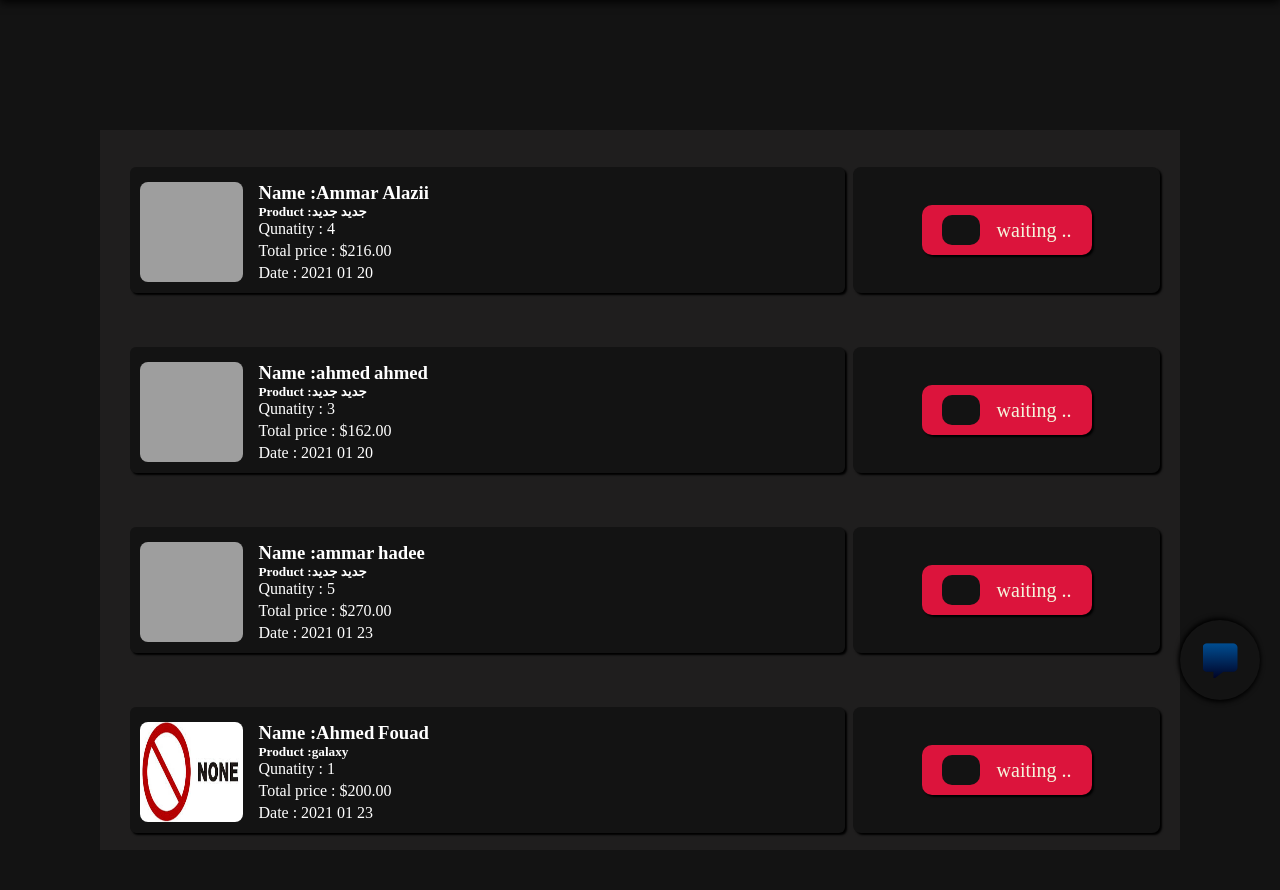
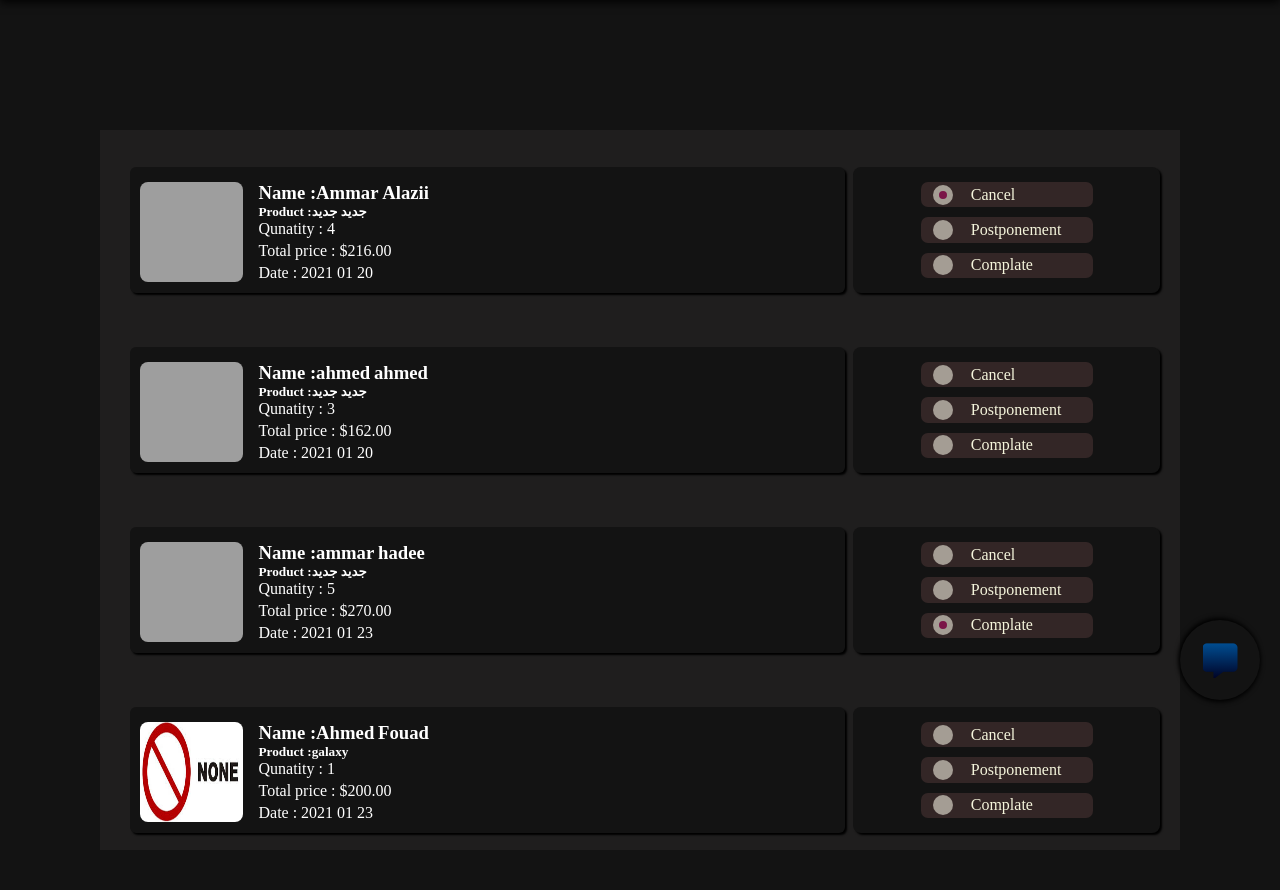
Before and after one commit to ammaralazie/CRM_for_sales_company, a Django app: page /Order_Manage/ in a window 1280 px wide. Shown: the part 80-970 px from the top of the page. Run offline with Django 3.2, Linux system fonts and the light colour scheme; a user stored in the database is signed in; data comes from the database, SQL or seed files in the repository; both versions use the stored data as it was after the commit; some libraries are stand-ins or nearby versions; grey boxes are pictures that could not be loaded.

Commit message:
add radio button to order managemente page

```diff
--- a/products/models.py
+++ b/products/models.py
@@ -46,7 +46,7 @@ class OrderItem(models.Model):
     quantity=models.IntegerField(default=0)
     date_add=models.DateTimeField(default=datetime.datetime.now)
     address=models.ForeignKey('Address',on_delete=models.CASCADE,null=True,blank=True)
-    complate=models.BooleanField(default=False)
+    complate=models.CharField(default='Cancel',max_length=20)
     def __str__(self):
         return str(self.customer)+ ' '+str(self.product)+' '+str(self.date_add)
 
--- /dev/null
+++ b/static/css/managementorder22.css
@@ -0,0 +1,62 @@
+.form_state{
+    width: 100%;
+    height: 100%;;
+    display: flex;
+    align-items: center;
+    justify-content: center;
+    flex-direction: column;
+}
+.cancel,.complat,.Postponement{
+    height: 26%;
+    background-color: rgb(51, 38, 38);
+    margin: 5px;
+    display: flex;
+    align-items: center;
+    padding-left: 15%;
+    border-radius: 7px;
+    user-select: none;
+    -webkit-user-select: none;
+    -moz-user-select: none;
+    -ms-user-select: none;
+    font-size: 16px;
+    position: relative;
+    width: 60%;
+}
+
+.cancell,.Postponementt,.complatt{
+    -webkit-appearance: none;
+    -moz-appearance: none;
+    -ms-appearance: none;
+    appearance: none;
+    background-color: #a49d94;
+    width: 20px;
+    height: 20px;
+    position: absolute;
+    top: 10%;
+    left: 7%;
+    border-radius: 40px;
+}
+
+
+
+.cancel:hover input ,.complat:hover input ,.Postponement:hover input {
+    background-color:rgb(94, 89, 89);
+    cursor: pointer;
+}
+
+.cancell.checkmark{
+    border: 6px solid #a49d94;
+    background-color: rgb(122 21 72);
+    padding: 0px;
+}
+
+.Postponementt.checkmark{
+    border: 6px solid #a49d94;
+    background-color: rgb(122 21 72);
+    padding: 0px;
+}
+.complatt.checkmark{
+    border: 6px solid #a49d94;
+    background-color: rgb(122 21 72);
+    padding: 0px;
+}
--- a/template/home_template/ordersmanagement.html
+++ b/template/home_template/ordersmanagement.html
@@ -2,6 +2,7 @@
 {% load static %}
 {% block head %}
 <link rel="stylesheet" href="{% static 'css/managementorder.css' %}">
+<link rel="stylesheet" href="{% static 'css/managementorder22.css' %}">
 <link rel="stylesheet" href="{% static 'css/mobile_management.css' %}">
 {% endblock head %}
 {% block title %}
@@ -36,16 +37,30 @@ Management Order
             </a>
 
         <div class="complate">
-            <form action="" method="POST" >
-
-                <div class="div_uncomplate" data-ch={{obj.complate}} data-customer={{obj.customer}} data-product={{obj.product.PRDSlug}}>
-                    {% if obj.complate == True %}
-                    <input type="checkbox" checked="checked" >
-                    Complated
+            <form action=""  class="form_state"  method="POST" >
+                <div class="cancel">
+                    {% if obj.complate == 'Cancellation' %}
+                 <input class="cancell checkmark" type="radio" data-customer={{obj.customer}} data-product={{obj.product.PRDSlug}} >&ThinSpace; Cancel
+                 {% else %}
+                 <input class="cancell" type="radio" data-customer={{obj.customer}} data-product={{obj.product.PRDSlug}} >&ThinSpace; Cancel
+                 {% endif %}
+                 <span></span>
+                </div>
+                <div class="Postponement">
+                    {% if obj.complate == 'Postponement' %}
+                    <input  class="Postponementt checkmark" type="radio" data-customer={{obj.customer}} data-product={{obj.product.PRDSlug}}>&ThinSpace; Postponement
                     {% else %}
-                    <input type="checkbox" >
-                    waiting ..
+                    <input  class="Postponementt" type="radio" data-customer={{obj.customer}} data-product={{obj.product.PRDSlug}}>&ThinSpace; Postponement
                     {% endif %}
+                    <span></span>
+                </div>
+                <div class="complat">
+                    {% if obj.complate == 'complate' %}
+                    <input class="complatt checkmark" type="radio" data-customer={{obj.customer}} data-product={{obj.product.PRDSlug}}>&ThinSpace; Complate
+                    {% else %}
+                    <input class="complatt" type="radio" data-customer={{obj.customer}} data-product={{obj.product.PRDSlug}}>&ThinSpace; Complate
+                    {% endif %}
+                    <span></span>
                 </div>
 
             </form>
@@ -63,5 +78,5 @@ Management Order
 
 
 {% block script %}
-<script src="{% static 'js/managementorder.js' %}" ></script>
+<script src="{% static 'js/managementorders.js' %}" ></script>
 {% endblock script %}
```
Also changed, not shown: products/views.py (+18 -14 lines), static/js/managementorder.js (deleted, +0 -42 lines), static/js/managementorders.js (added, +37 -0 lines), db.sqlite3, products/migrations/0018_auto_20210127_0746.py (added).
